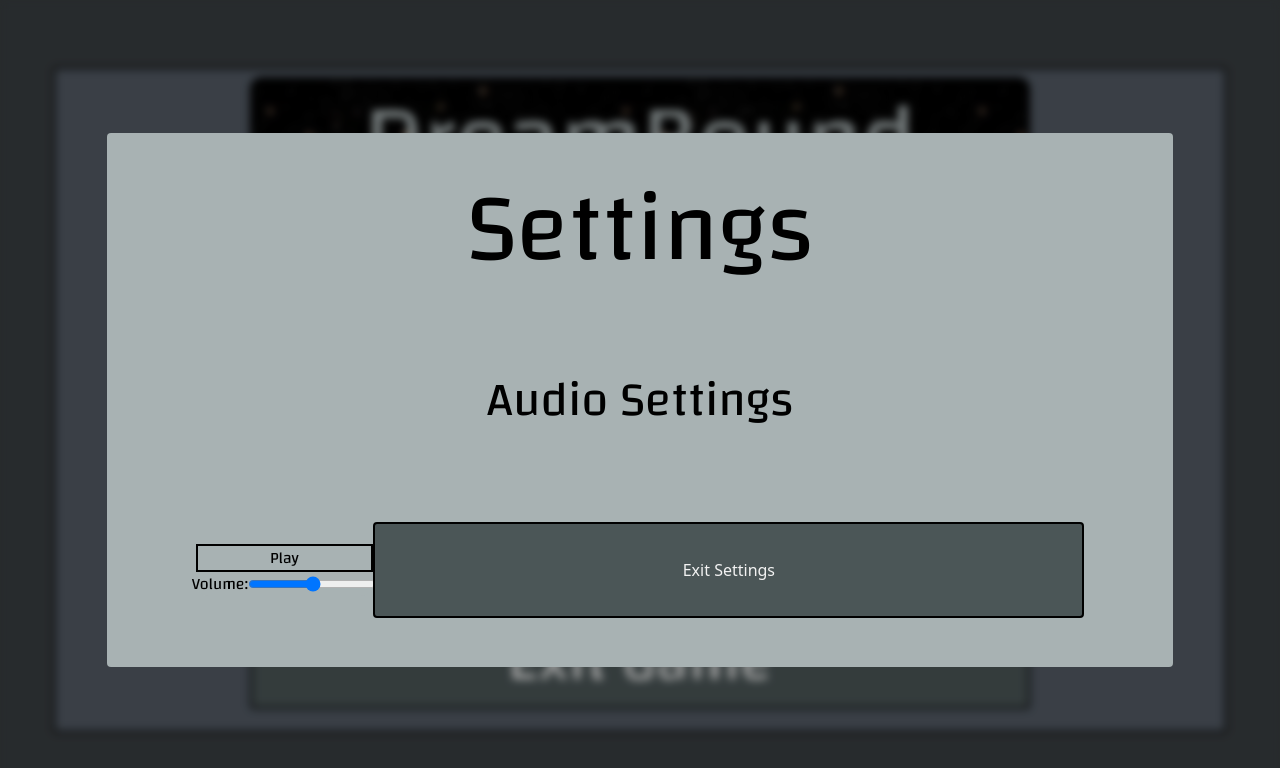
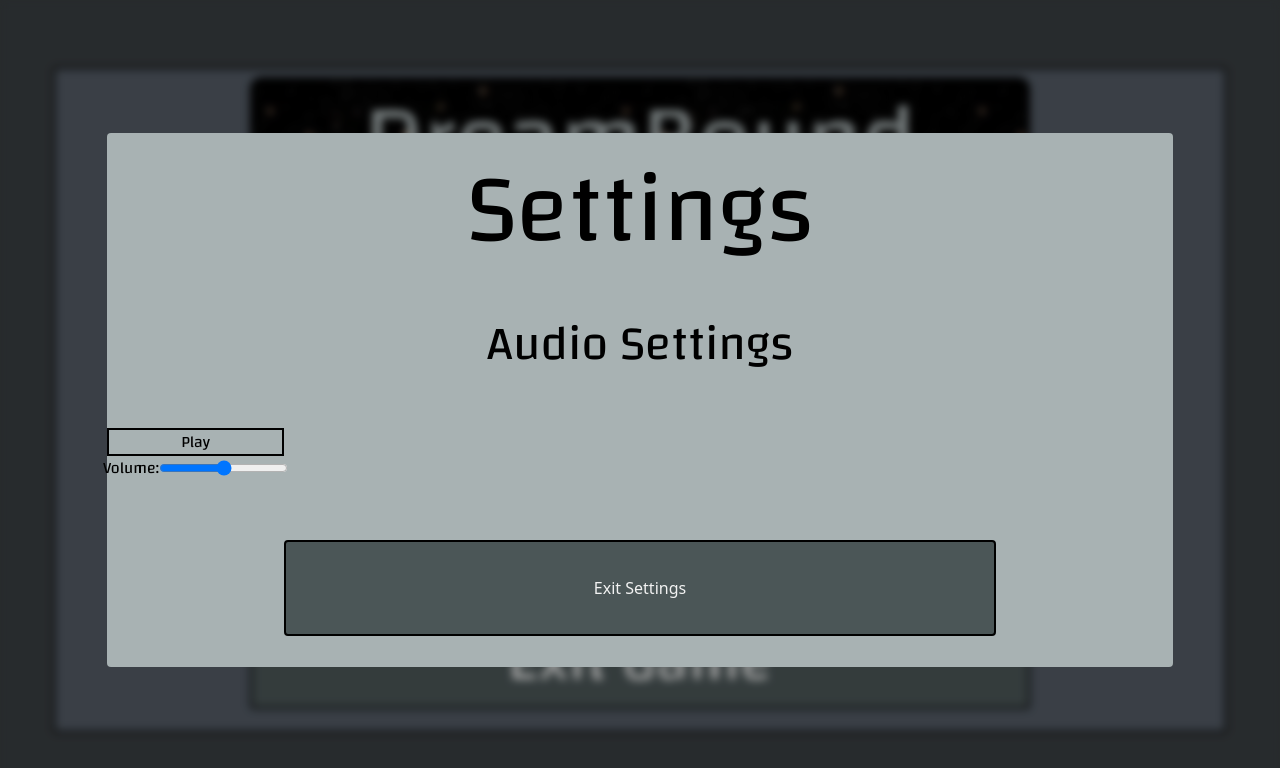
Before and after one commit to Stephen-T-2023/DreamBound, a React (Vite) app: page / in a window 1280 px wide. Both pictures are taken after a click on the button "Settings". Shown: the top 768 px of the page. Built offline with nearby package versions, Linux system fonts and the light colour scheme.

Commit message:
settings

```diff
--- a/src/components/settings.jsx
+++ b/src/components/settings.jsx
@@ -15,7 +15,9 @@ export default function Settings({ onClose, visible }) {
                 <div className="font-heading text-5xl w-full flex justify-center">Audio Settings</div>
 
                 {/* AudioPlayer component to control audio playback */}
-                <AudioPlayer />
+                <div className="w-full">
+                    <AudioPlayer />
+                </div>
 
                 {/* Button to close the settings modal */}
                 <button onClick={onClose} className="bg-outerspace text-whitesmoke border-2 border-black rounded w-8/12 h-24 gap-4 flex justify-center items-center focus:bg-buttonpressed">Exit Settings</button>
```
